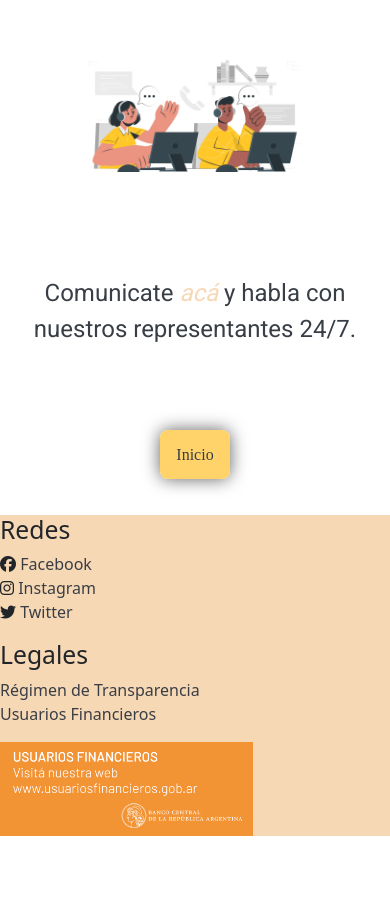
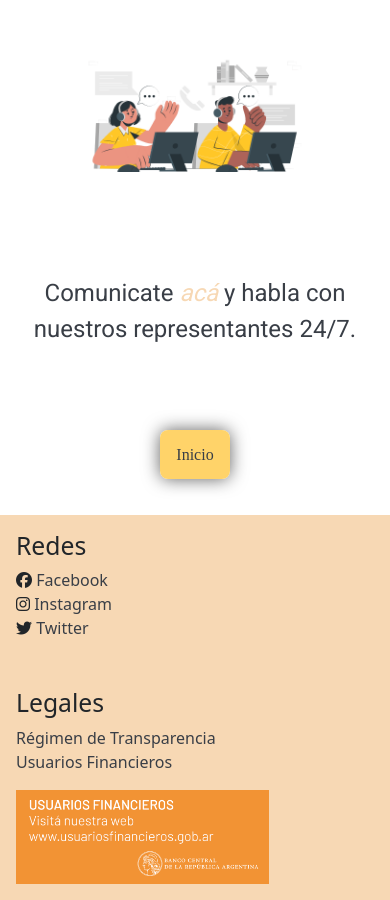
Before and after one commit to BraianEr/4taentregaRodriguez, a plain HTML site: page index.html in a window 390 px wide. Shown: the part 2955-3855 px from the top of the page. Before the commit the page ends 3791 px from the top, so only its background shows below. Drawn offline with nearby package versions, Linux system fonts and the light colour scheme.

Commit message:
agregue paddings al footer en mobile

```diff
--- a/scss/components/_footer.scss
+++ b/scss/components/_footer.scss
@@ -116,7 +116,7 @@
     background-color: nth($colores, 2);
     text-align: left;
     .contenedor-redes {
-      padding: 0;
+      padding: 1rem;
       .lista-redes {
         list-style: none;
         font-size: map-get($textmaps, parrafo3);
@@ -133,7 +133,7 @@
       }
     }
     .contenedor-legales {
-      padding: 0rem;
+      padding: 1rem;
       h2 {
         padding: 0rem;
       }
```
Also changed, not shown: css/style.css, 1 other file.
